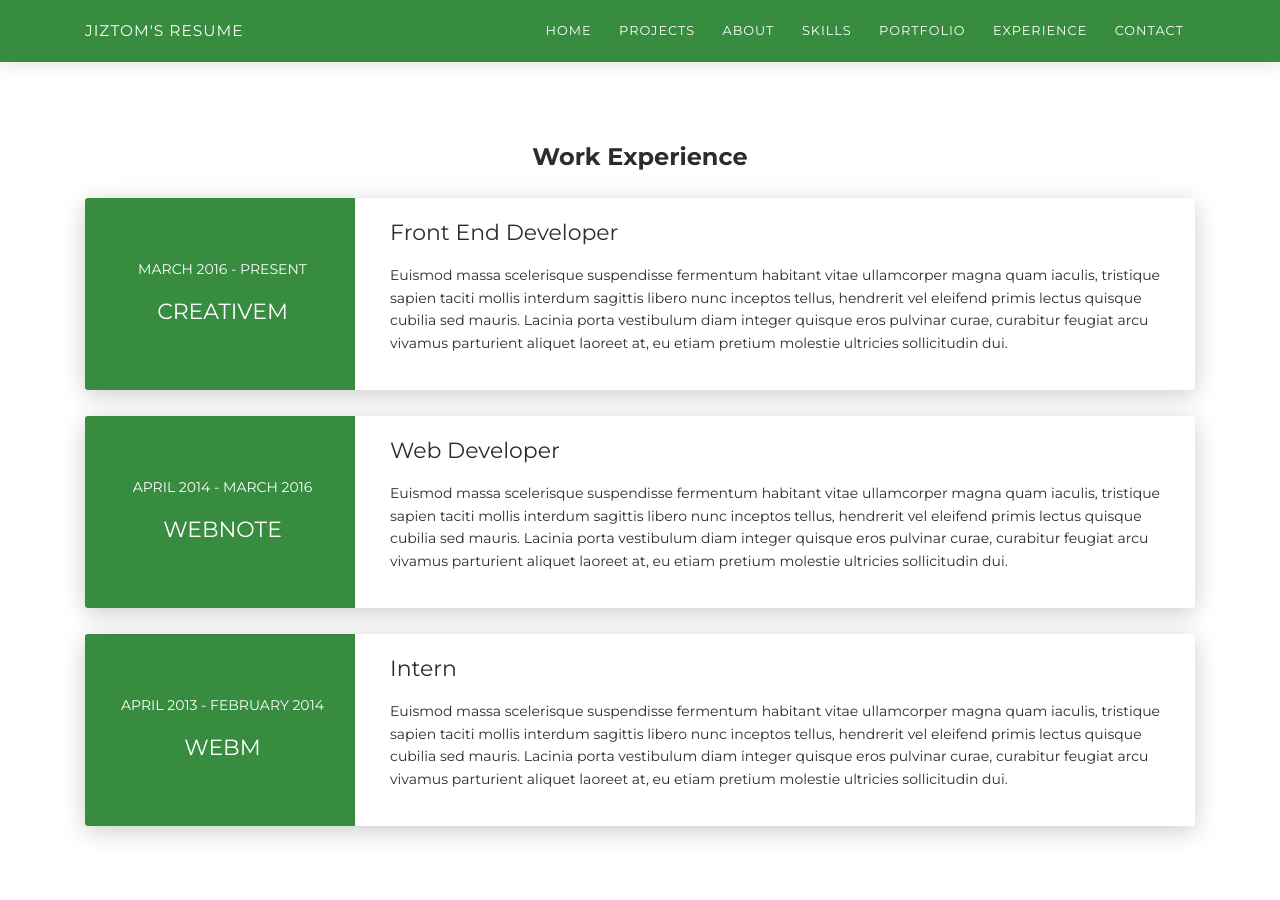
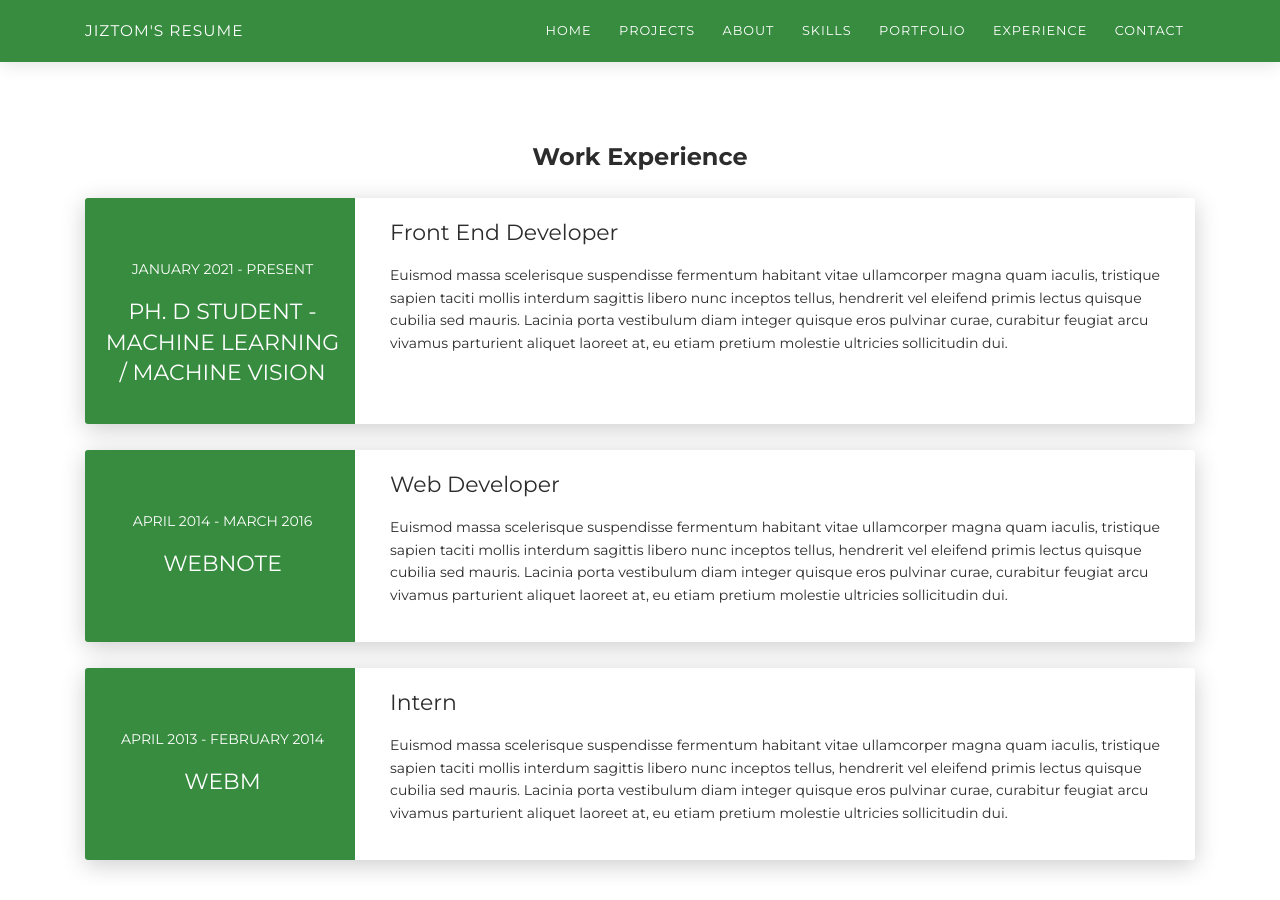
Before and after one commit to jiztom/jiztom.github.io, a Jekyll site: the page built from docs/Jiztom.html, in a window 1280 px wide and 900 px high, scrolled down 2421 px. Built offline with Jekyll 4.4.1, drawn with Linux system fonts in a browser that asks for light colours; nearby versions of some CDN libraries.

Commit message:
update adding position

```diff
--- a/docs/Jiztom.html
+++ b/docs/Jiztom.html
@@ -306,8 +306,8 @@ author: "Jiztom Kavalakkatt Francis"
       <div class="row">
         <div class="col-md-3 bg-primary" data-aos="fade-right" data-aos-offset="50" data-aos-duration="500">
           <div class="card-body cc-experience-header">
-            <p>March 2016 - Present</p>
-            <div class="h5">CreativeM</div>
+            <p>January 2021 - Present</p>
+            <div class="h5">Ph. D Student - Machine Learning / Machine Vision</div>
           </div>
         </div>
         <div class="col-md-9" data-aos="fade-left" data-aos-offset="50" data-aos-duration="500">
```
